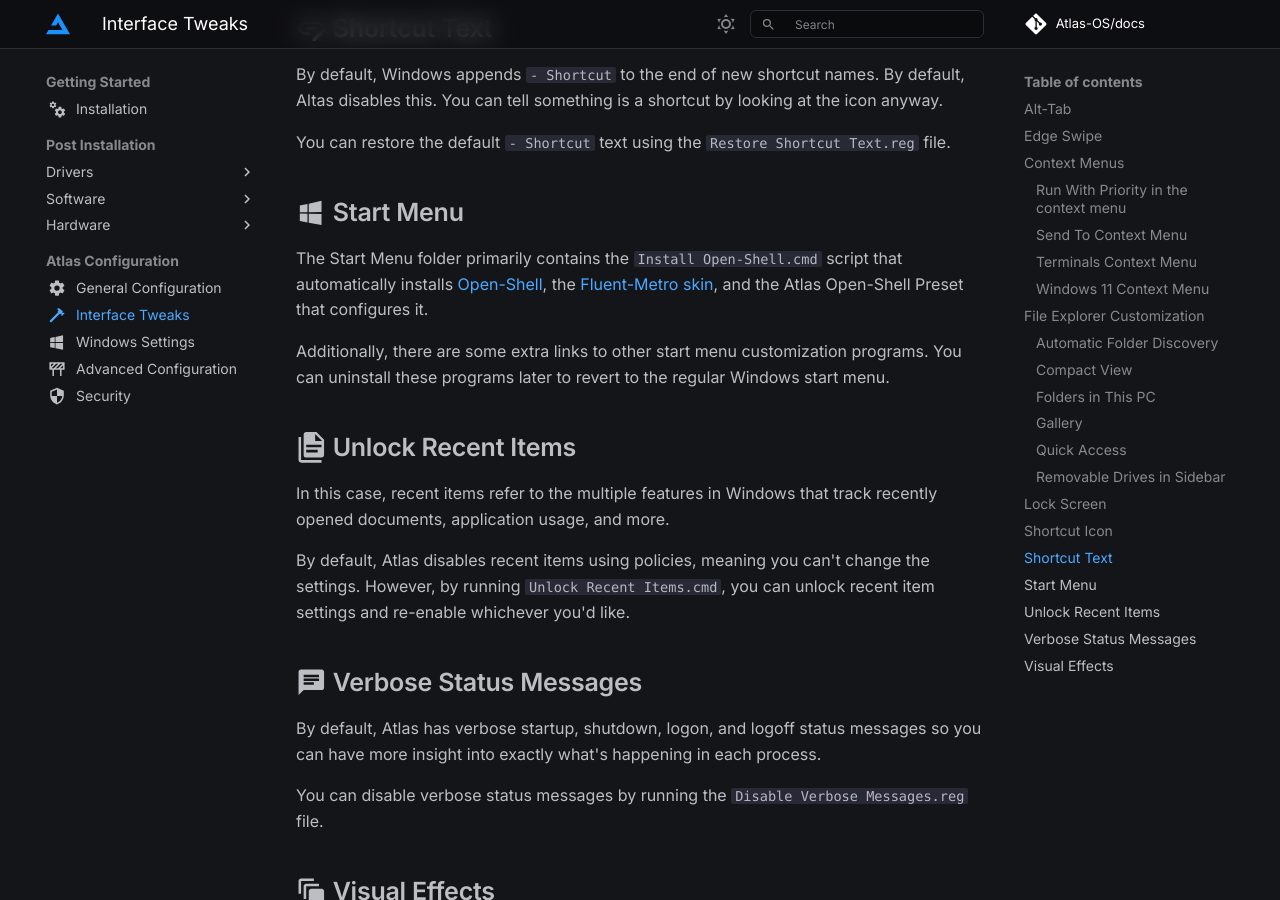
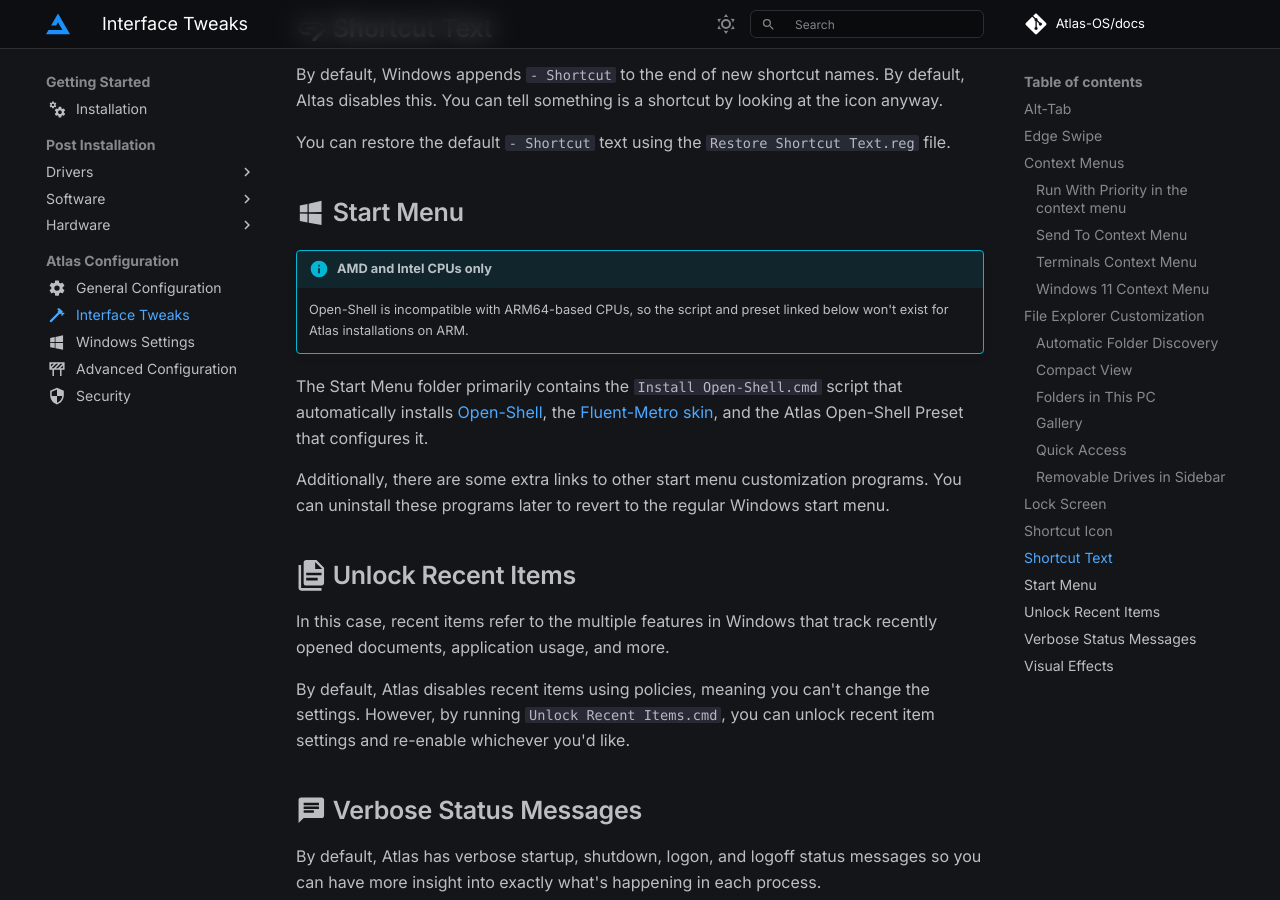
Before and after one commit to Atlas-OS/docs, an MkDocs documentation site: the page built from docs/getting-started/post-installation/atlas-folder/interface-tweaks.md, in a window 1280 px wide and 900 px high, scrolled down 3894 px. Built offline with MkDocs 1.6.1 and Material for MkDocs 9.7.7, drawn with Linux system fonts in a browser that asks for light colours; some web fonts are replaced; comment, search, counter and statistics services are not loaded.

Commit message:
fix(interface tweaks): ARM note

```diff
--- a/docs/getting-started/post-installation/atlas-folder/interface-tweaks.md
+++ b/docs/getting-started/post-installation/atlas-folder/interface-tweaks.md
@@ -112,6 +112,9 @@ You can restore the default `- Shortcut` text using the `Restore Shortcut Text.r
 
 ## :material-microsoft-windows: Start Menu
 
+!!! info "AMD and Intel CPUs only"
+    Open-Shell is incompatible with ARM64-based CPUs, so the script and preset linked below won't exist for Atlas installations on ARM.
+
 The Start Menu folder primarily contains the `Install Open-Shell.cmd` script that automatically installs [Open-Shell](https://open-shell.github.io/Open-Shell-Menu/), the [Fluent-Metro skin](https://github.com/bonzibudd/Fluent-Metro), and the Atlas Open-Shell Preset that configures it.
 
 Additionally, there are some extra links to other start menu customization programs. You can uninstall these programs later to revert to the regular Windows start menu.
```
